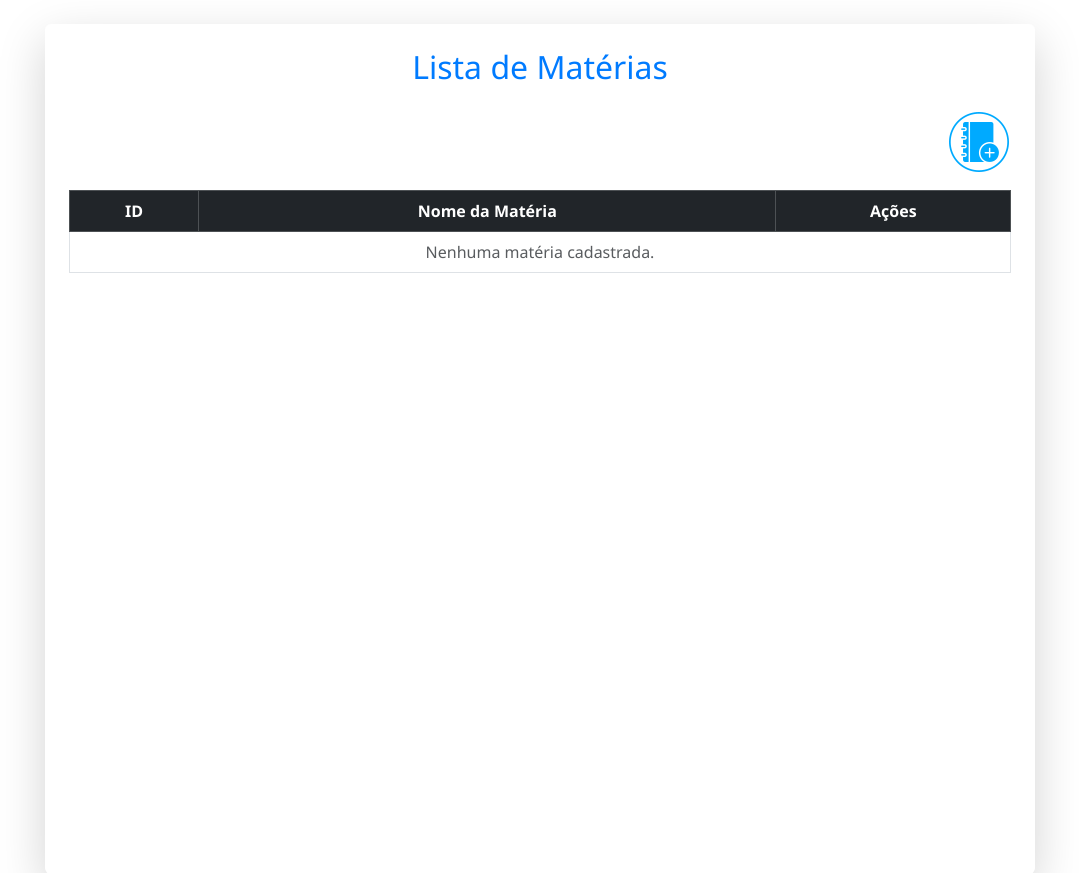
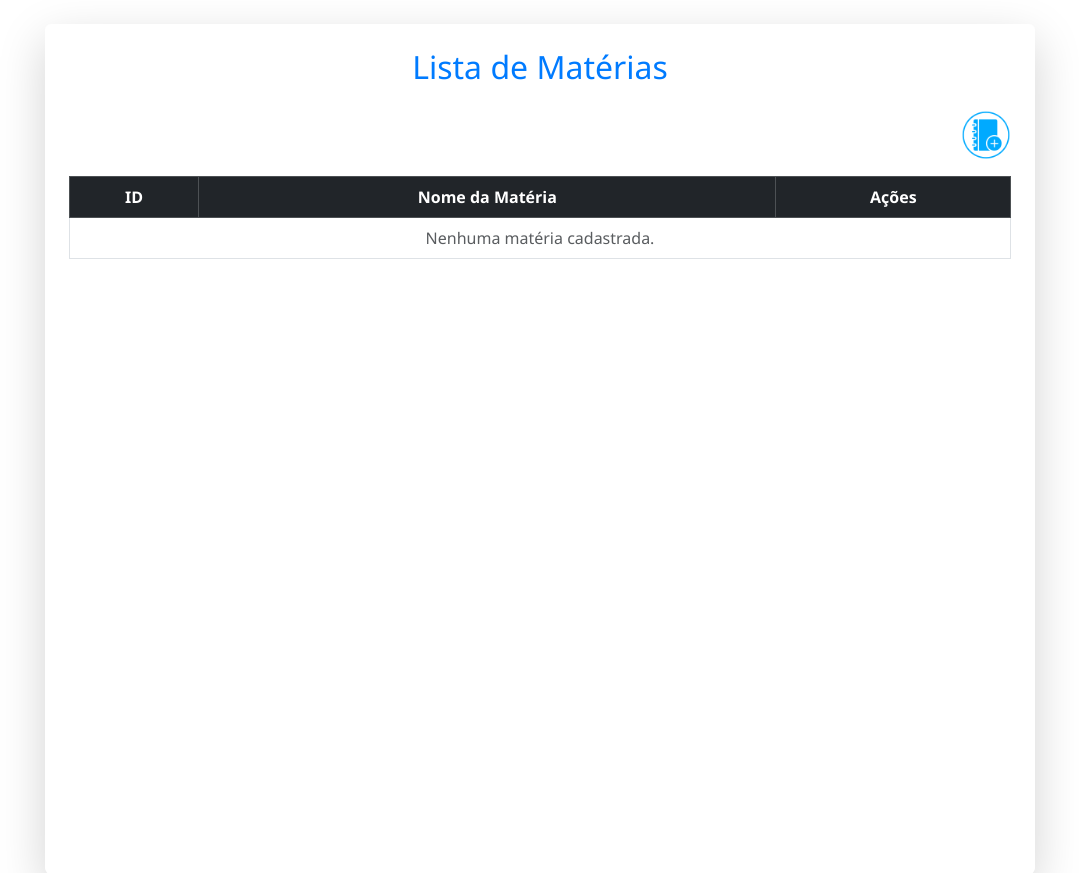
Before and after one commit to MatheusMaiaRangel/tcc-cesario, a PHP site: page /gerenciar_materias.php in a window 1280 px wide. Shown: the part 56-929 px from the top of the page, without its empty margins (100-1179 px from the left). Run offline with PHP 8.4, Linux system fonts and the light colour scheme; the visitor is signed in with stand-in values (Sample User, id 1); data comes from the database, SQL or seed files in the repository.

Commit message:
Botão de adicionar matérias esta menor agora

```diff
--- a/gerenciar_materias.php
+++ b/gerenciar_materias.php
@@ -72,7 +72,7 @@ if (isset($_GET['remover'])) {
 
   <!-- Botão para abrir o modal de nova matéria -->
   <div class="text-end mb-3 w-100">
-      <img src="img/notebook.png" style="cursor:pointer;" data-bs-toggle="modal" data-bs-target="#modalNovaMateria" alt="Nova Matéria">
+      <img src="img/notebook.png" style="cursor:pointer; width:50px; height:auto;" data-bs-toggle="modal" data-bs-target="#modalNovaMateria" alt="Nova Matéria">
   </div>
 
   <div class="table-responsive w-100">
```
